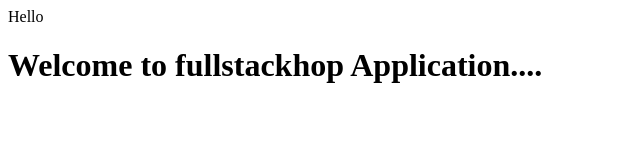
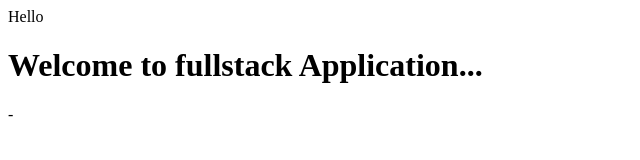
Before and after one commit to fullstackshop/fullstackshop.github.io, a plain HTML site: page index.html in a window 1280 px wide. Shown: the whole page, without its empty margins (0-640 px from the left). Drawn offline with Linux system fonts and the light colour scheme.

Commit message:
Update index.html

```diff
--- a/index.html
+++ b/index.html
@@ -1,4 +1,5 @@
 <html>
 <head>Hello</head>
-<body><h1>Welcome to fullstackhop Application....</h1></body>
+<body><h1>Welcome to fullstack Application...</h1></body>
 </html>
+-
```
